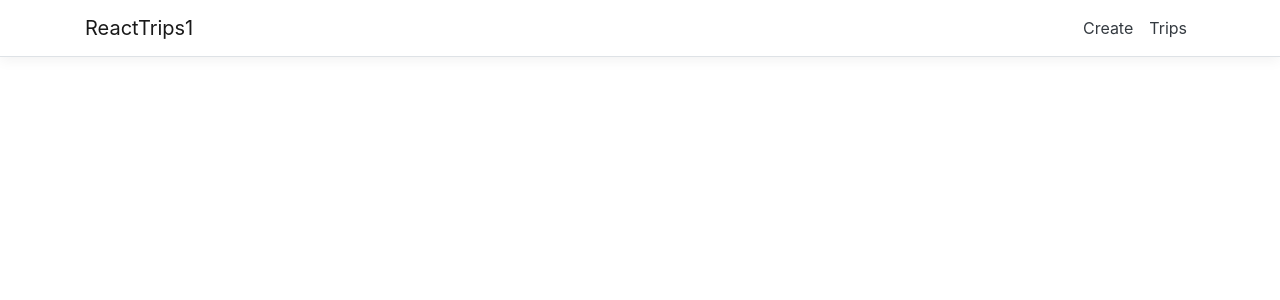
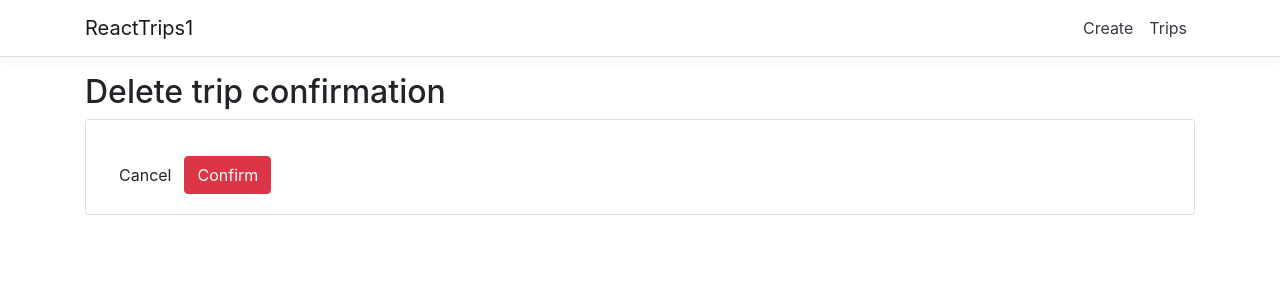
Before and after one commit to mancha-24/Trips, a React (Create React App) app in the folder ClientApp/: page /delete/1 in a window 1280 px wide. Shown: the top 300 px of the page. Built offline with nearby package versions, Linux system fonts and the light colour scheme; no server answers.

Commit message:
performing delete component

```diff
--- a/ClientApp/src/App.tsx
+++ b/ClientApp/src/App.tsx
@@ -7,6 +7,7 @@
 import { Trips } from './components/Trip/Trips';
 import { Create } from './components/Trip/Create';
 import { Update } from './components/Trip/Update';
+import { Delete } from './components/Trip/Delete';
 
 import './custom.css'
 
@@ -17,5 +18,6 @@
         <Route path='/create' component={Create} />
         <Route path='/trips' component={Trips} />
         <Route path='/update/:id' component={Update} />
+        <Route path='/delete/:id' component={Delete} />
     </Layout>
 );
--- /dev/null
+++ b/ClientApp/src/components/Trip/Delete.jsx
@@ -0,0 +1,67 @@
+import React, {Component} from 'react';
+import axios from 'axios';
+
+export class Delete extends Component{
+    constructor(props){
+        super(props);
+
+        this.onCancel = this.onCancel.bind(this);
+        this.onConfirmation = this.onConfirmation.bind(this);
+
+        this.state = {
+            name: "",
+            description: "",
+            dateStarted: null,
+            dateCompleted: null
+        }
+    }
+
+    componentDidMount(){
+        const {id} = this.props.match.params;
+
+        axios.get("api/Trips/SingleTrip/"+id).then(trip => {
+            const response = trip.data;
+
+            this.setState({
+                name: response.name,
+                description: response.description,
+                dateStarted: new Date(response.dateStarted).toISOString().slice(0,10),
+                dateCompleted: response.dateCompleted ? new Date(response.dateCompleted).toISOString().slice(0,10) : null
+            })
+        })
+    }
+
+    onCancel(e){
+        const {history} = this.props;
+        history.push('/trips');
+    }
+
+    onConfirmation(e){
+        const {id} = this.props.match.params;
+        const {history} = this.props;
+
+        axios.delete("api/Trips/DeleteTrip/"+id).then(result => {
+            history.push('/trips');
+        })
+    }
+
+    render(){
+        return(
+            <div style={{ marginTop: 10 }}>
+                <h2>Delete trip confirmation</h2>
+                <div class="card">
+                <div class="card-body">
+                    <h4 class="card-title"> {this.state.name} </h4>
+                    <p class="card-text"> {this.state.description} </p>
+                    <button onClick={this.onCancel} class="btn btn-default">
+                    Cancel
+                    </button>
+                    <button onClick={this.onConfirmation} class="btn btn-danger">
+                    Confirm
+                    </button>
+                </div>
+                </div>
+            </div>
+        )
+    }
+}
--- a/ClientApp/src/components/Trip/Trips.jsx
+++ b/ClientApp/src/components/Trip/Trips.jsx
@@ -6,6 +6,7 @@
         super(props);
 
         this.onTripUpdate = this.onTripUpdate.bind(this);
+        this.onTripDelete = this.onTripDelete.bind(this);
 
         this.state = {
             trips: [],
@@ -20,6 +21,11 @@
     onTripUpdate(id){
         const {history}= this.props;
         history.push('/update/'+id);
+    }
+
+    onTripDelete(id){
+        const {history}= this.props;
+        history.push('/delete/'+id);
     }
 
     populateTripsData(){
@@ -55,6 +61,10 @@
                                         <button onClick={() => this.onTripUpdate(trip.id)} className='btn btn-success'>
                                             Update
                                         </button>
+
+                                        <button onClick={() => this.onTripDelete(trip.id)} className='btn btn-danger'>
+                                            Delete
+                                        </button>
                                     </div>
                                 </td>
                             </tr>
```
